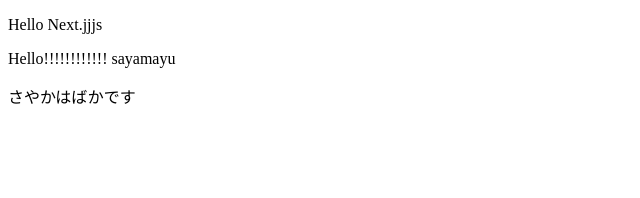
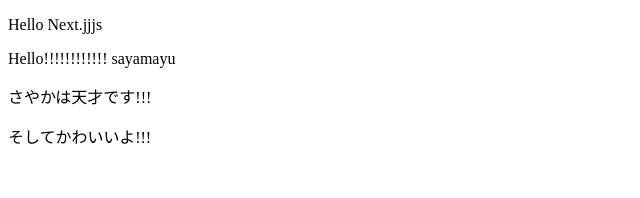
Before and after one commit to ess4536/Rememory, a Next.js app in the folder Front_App/: page / in a window 1280 px wide. Shown: the top 198 px of the page, without its empty margins (0-640 px from the left). Built offline with nearby package versions, Linux system fonts and the light colour scheme.

Commit message:
Change: UI

```diff
--- a/Front_App/pages/index.js
+++ b/Front_App/pages/index.js
@@ -2,7 +2,8 @@ const Index = () => (
   <div>
     <p>Hello Next.jjjs</p>
     <p>Hello!!!!!!!!!!!! sayamayu</p>
-    <p>さやかはばかです</p>
+    <p>さやかは天才です!!!</p>
+    <p>そしてかわいいよ!!!</p>
 
   </div>
 )
```
